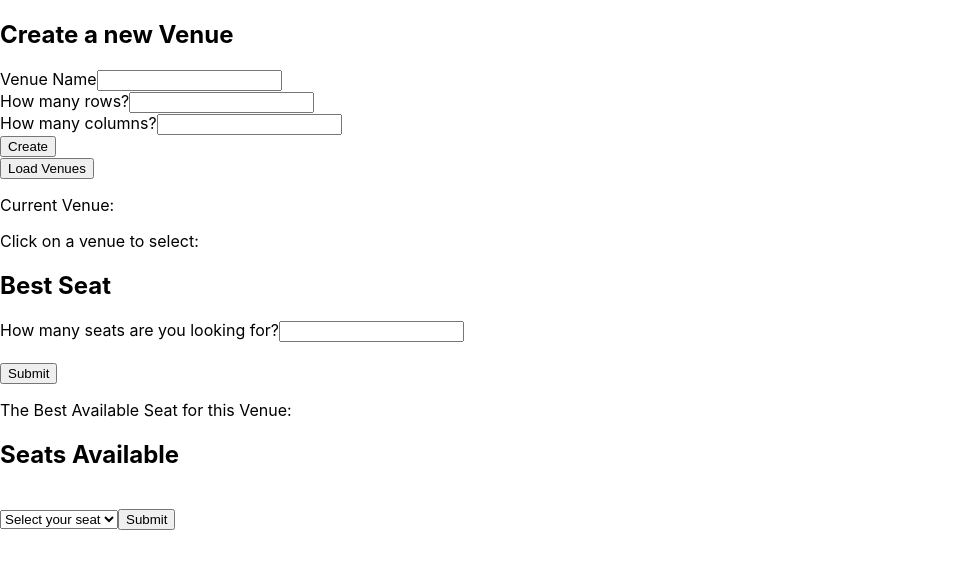
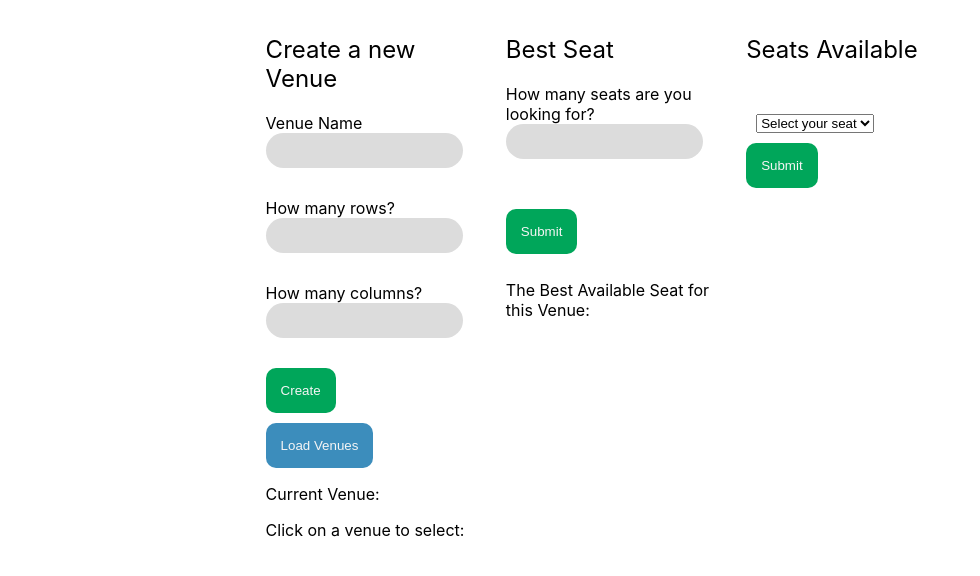
Before and after one commit to renatamarques97/best-available-seat-front, a React (Create React App) app: page / in a window 1280 px wide. Shown: the top 576 px of the page, without its empty margins (0-980 px from the left). Built offline with nearby package versions, Linux system fonts and the light colour scheme.

Commit message:
stylesheet added

```diff
--- a/src/App.css
+++ b/src/App.css
@@ -1,14 +1,77 @@
-.App {
-  text-align: center;
+html,
+body {
+  padding: 0% 1%;
+  margin: 0% 10%;
 }
 
-.App-header {
-  background-color: #282c34;
-  min-height: 100vh;
-  display: flex;
-  flex-direction: column;
-  align-items: center;
-  justify-content: center;
-  font-size: calc(10px + 2vmin);
+* {
+  box-sizing: border-box;
+  font-weight: 400;
+}
+
+button {
+  border-radius: 10px;
+  padding: 15px;
+  margin: 0 10px 10px 0;
+  border: 0px solid dimgrey;
+  color: whitesmoke;
+  outline: none;
+  transition: all 0.25s, transform 0.1s;
+  display: table;
+  cursor: pointer;
+}
+button:hover {
+  background: rgba(0, 0, 0, 0.7);
+  color: whitesmoke;
+}
+button:active {
+  background: rgba(0, 0, 0, 0.7);
+  transform: scale(0.8);
+}
+
+input[type='text'] {
+  display: block;
+  padding: 10px;
+  margin: 0 10px 10px 0px;
+  border: 0px solid dimgrey;
+  background: gainsboro;
+  border-radius: 25px;
+  outline: none;
+  transition: all 0.25s;
+}
+
+select {
+  margin: 10px;
+}
+
+ul {
+  list-style: none;
+}
+
+li {
+  background-color: darkorange;
+  padding: 10px;
+  margin: 5px;
   color: white;
+  width: 50%;
+  border-radius: 30px;
+  cursor: pointer;
 }
+
+.box-container {
+    width: 27%;
+    display: inline-grid;
+    margin: 15px;
+}
+
+.btn-success {
+  background-color: #00a65a;
+}
+
+.btn-primary {
+  background-color: #3c8dbc;
+}
+
+.btn-danger {
+  background-color: #dd4b39;
+}
--- a/src/App.js
+++ b/src/App.js
@@ -40,13 +40,14 @@ class App extends React.Component {
   render() {
   return (
     <div>
-      <VenueFormComponent handleCreation={this.handleVenueCreation} />
+      <VenueFormComponent handleCreation={this.handleVenueCreation}>
         <VenueListComponent
           handleChange={this.fetchVenues}
           handleVenueCreation={this.handleVenueCreation}
           venues={this.state.venues}
           venueId={this.state.venueId}
         />
+      </VenueFormComponent>
       <BestSeatComponent venueId={this.state.venueId}/>
       <SeatFormComponent seats={this.state.seats}/>
     </div>
--- a/src/components/BestSeatComponent.js
+++ b/src/components/BestSeatComponent.js
@@ -15,7 +15,7 @@ const BestSeatComponent = (props) => {
   }
 
   return (
-    <div>
+    <div class="box-container">
       <h2>Best Seat</h2>
       <form onSubmit={(event) => { event.preventDefault(); fetchBestSeats(); }}>
         <label>
@@ -27,7 +27,7 @@ const BestSeatComponent = (props) => {
             onChange={(event) => setSeatsRequest(event.target.value)}
           /><br/>
         </label><br/>
-        <button type="submit">Submit</button>
+        <button type="submit" class="btn-success">Submit</button>
       </form>
       <p>The Best Available Seat for this Venue: {bestSeats.join(",")} </p>
     </div>
--- a/src/components/SeatFormComponent.js
+++ b/src/components/SeatFormComponent.js
@@ -80,7 +80,7 @@ export default class SeatFormComponent extends React.Component {
   render() {
     const seats = this.props.seats.filter((seat) => !this.state.taken.includes(seat.label))
     return (
-      <div>
+      <div class="box-container">
         <h2>Seats Available</h2>
         <form onSubmit={this.handleSubmit}>
           <br/>
@@ -94,7 +94,7 @@ export default class SeatFormComponent extends React.Component {
               })
             }
           </select>
-          <button type="submit">Submit</button>
+          <button class="btn-success" type="submit">Submit</button>
         </form>
         <ul>
           {
@@ -102,7 +102,12 @@ export default class SeatFormComponent extends React.Component {
               return (
                 <React.Fragment key={index}>
                   <li>{label}</li>
-                  <button value={label} onClick={this.deleteSeat}>x</button>
+                  <button
+                    class="btn-danger"
+                    value={label}
+                    onClick={this.deleteSeat}>
+                    x
+                  </button>
                 </React.Fragment>
               )
             })
--- a/src/components/VenueFormComponent.js
+++ b/src/components/VenueFormComponent.js
@@ -42,7 +42,7 @@ export default class VenueFormComponent extends React.Component {
 
   render() {
     return (
-      <div>
+      <div class="box-container">
         <h2>Create a new Venue</h2>
         <form onSubmit={this.handleSubmit}>
           <label>
@@ -76,8 +76,9 @@ export default class VenueFormComponent extends React.Component {
               onChange={this.handleChange}
             /><br/>
           </label>
-          <button type="submit">Create</button>
+          <button type="submit" class="btn-success">Create</button>
         </form>
+        {this.props.children}
       </div>
     )
   }
--- a/src/components/VenueListComponent.js
+++ b/src/components/VenueListComponent.js
@@ -3,8 +3,12 @@ import React, { useState } from "react";
 const VenueListComponent = (props) => {
   const [venue, setVenue] = useState("")
   return (
-    <React.Fragment>
-      <button onClick={() => { props.handleChange() }}>Load Venues</button>
+    <div>
+      <button
+        class="btn-primary"
+        onClick={() => { props.handleChange() }}>
+        Load Venues
+      </button>
       <p>Current Venue: {venue}</p>
       <p>Click on a venue to select:</p>
       <ul>
@@ -16,7 +20,7 @@ const VenueListComponent = (props) => {
           ))
         }
       </ul>
-      </React.Fragment>
+    </div>
   )
 };
 
```
Lines whose indentation alone changed are shown as unchanged.
